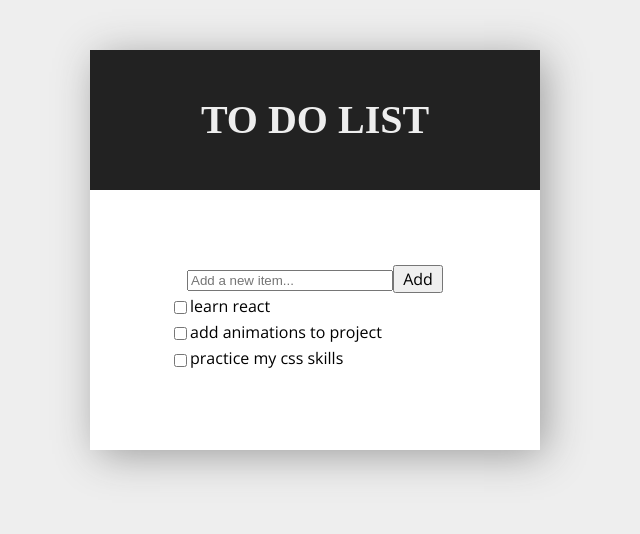
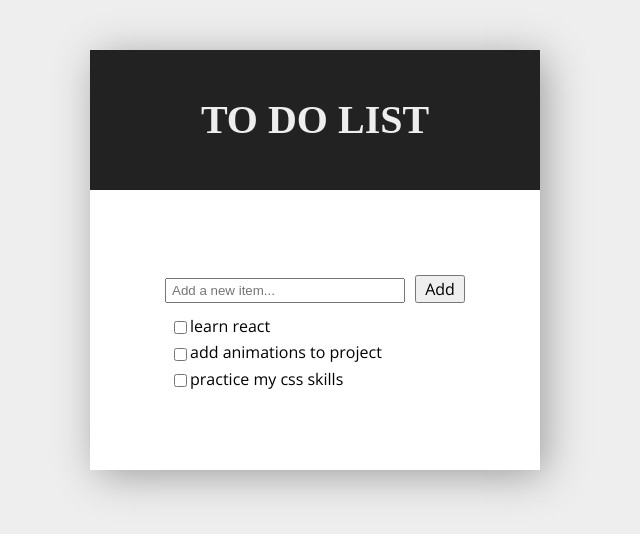
Before and after one commit to missyjeanbeutler/sass-demo, a React (Create React App) app: page / in a window 1280 px wide. Shown: the top 534 px of the page, without its empty margins (325-965 px from the left). Built offline with nearby package versions, Linux system fonts and the light colour scheme.

Commit message:
more styling

```diff
--- a/src/styles/components/_App.scss
+++ b/src/styles/components/_App.scss
@@ -21,13 +21,17 @@
 }
 
 .input_container {
-  width: 20vw;
+  width: 100%;
   margin: 0 auto;
+  padding: 10px 0;
   button {
     width: 50px;
   }
   input {
-    width: calc(100% - 50px);
+    width: calc(100% - 60px);
+    margin: 0 10px 0 0;
+    height: 25px;
+    padding-left: 5px;
   }
 }
 
--- a/src/styles/components/_List.scss
+++ b/src/styles/components/_List.scss
@@ -1,6 +1,12 @@
+@import '../variables';
+
 .not_checked_input {
   margin: 3px;
   padding: 2px;
+  cursor: pointer;
+  &:hover {
+    color: $medium;
+  }
 }
 
 .checked_input {
```
